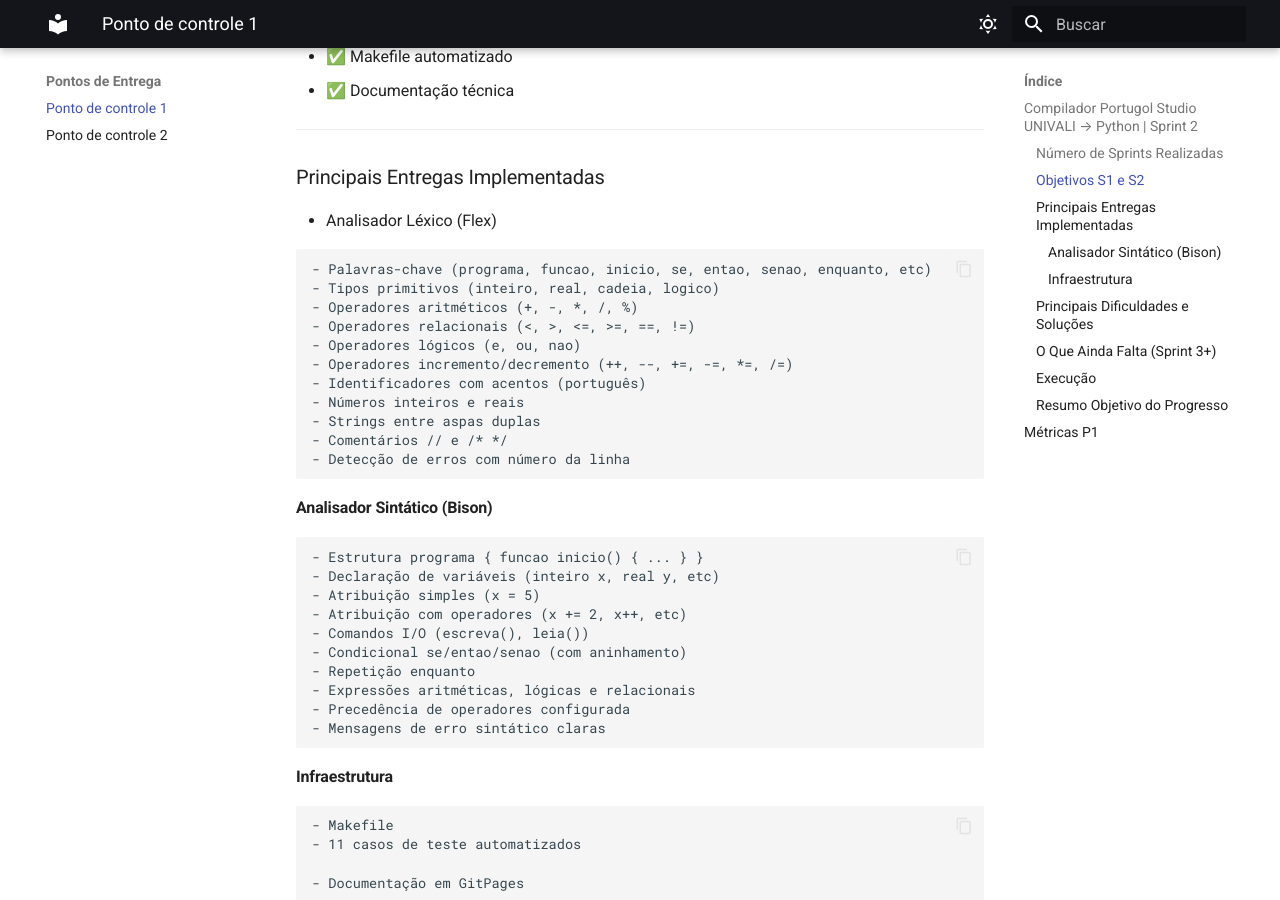
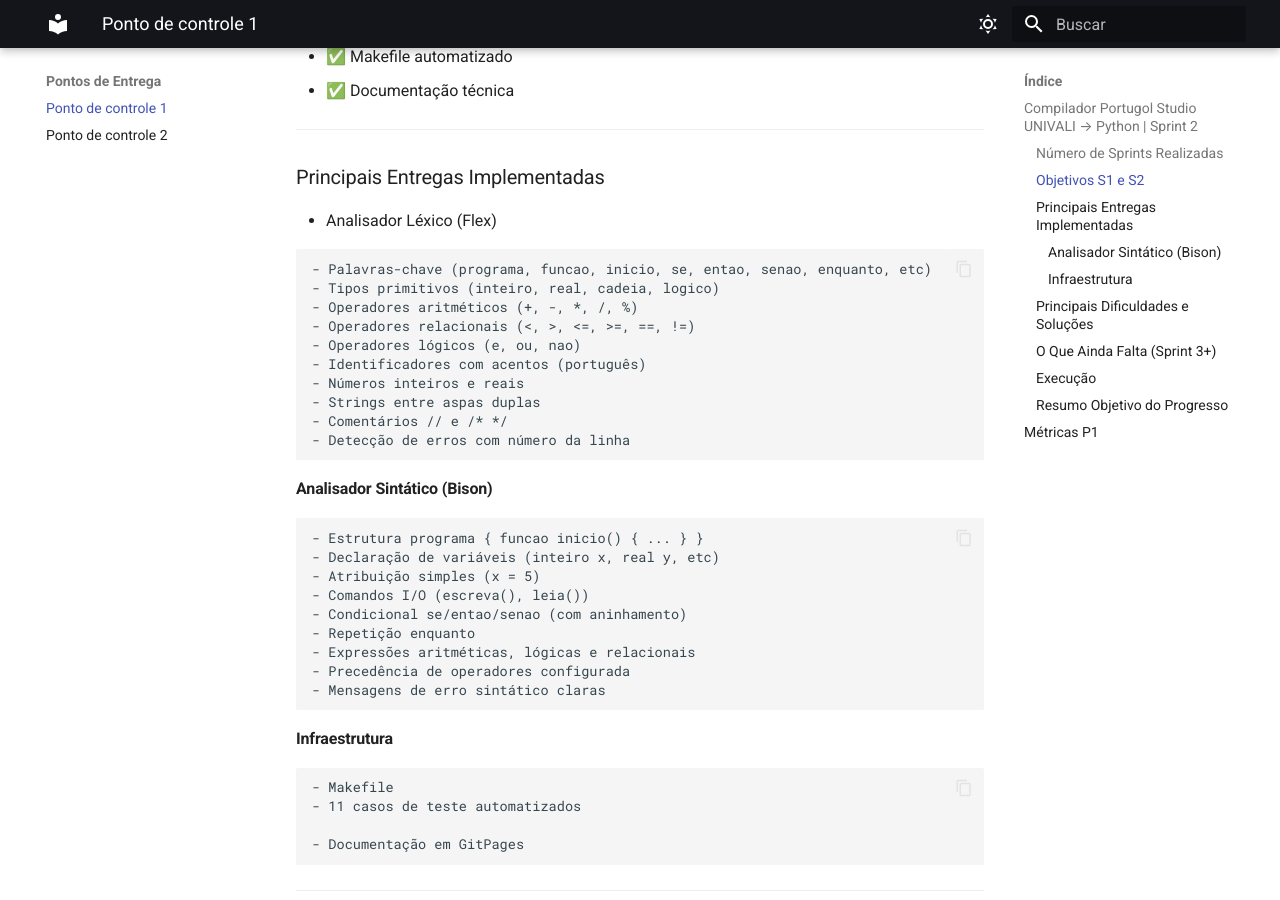
Before and after one commit to JosefWojtyla/G18_COMP1_26_2, an MkDocs documentation site: the page built from docs/entregas/entrega-01.md, in a window 1280 px wide and 900 px high, scrolled down 845 px. Built offline with MkDocs 1.6.1 and Material for MkDocs 9.7.7, drawn with Linux system fonts in a browser that asks for light colours.

Commit message:
docs: remove operadores não implementados do relatorio PC1

```diff
--- a/docs/entregas/entrega-01.md
+++ b/docs/entregas/entrega-01.md
@@ -41,7 +41,6 @@
 - Operadores aritméticos (+, -, *, /, %)
 - Operadores relacionais (<, >, <=, >=, ==, !=)
 - Operadores lógicos (e, ou, nao)
-- Operadores incremento/decremento (++, --, +=, -=, *=, /=)
 - Identificadores com acentos (português)
 - Números inteiros e reais
 - Strings entre aspas duplas
@@ -54,7 +53,6 @@
 - Estrutura programa { funcao inicio() { ... } }
 - Declaração de variáveis (inteiro x, real y, etc)
 - Atribuição simples (x = 5)
-- Atribuição com operadores (x += 2, x++, etc)
 - Comandos I/O (escreva(), leia())
 - Condicional se/entao/senao (com aninhamento)
 - Repetição enquanto
```
